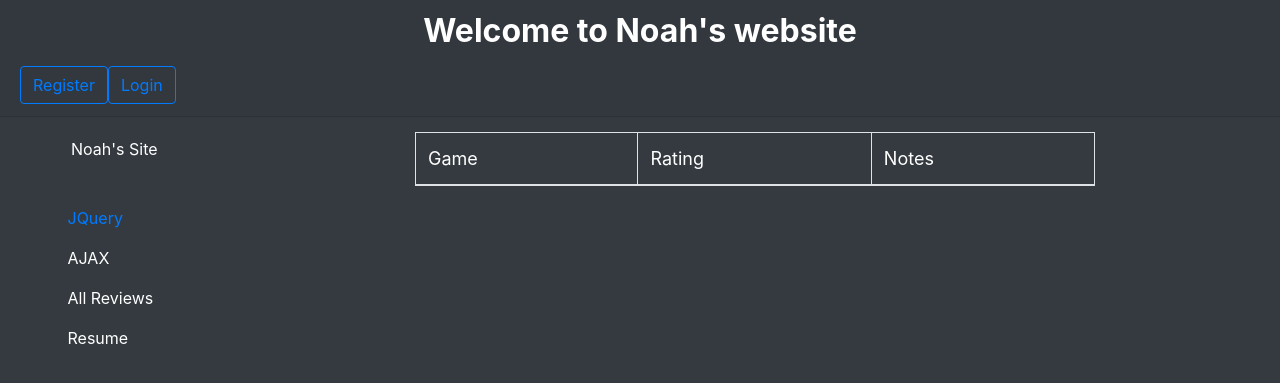
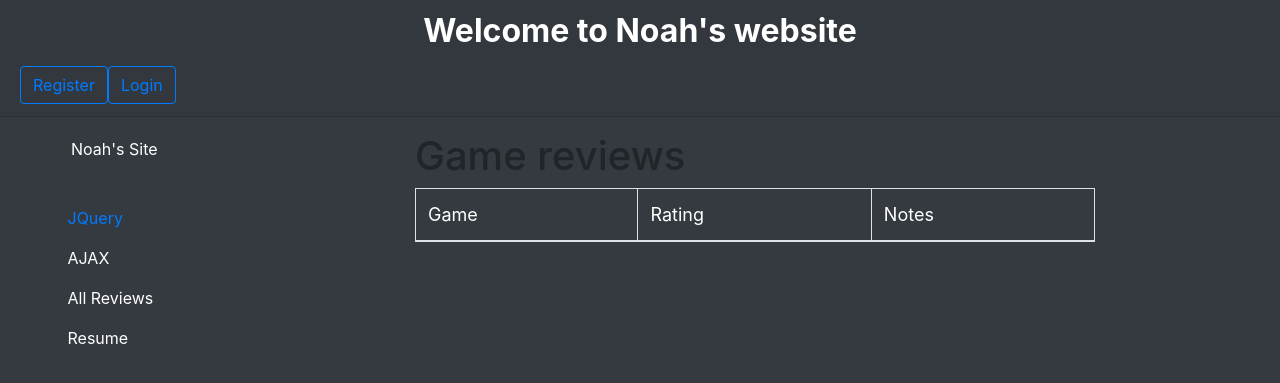
Before and after one commit to Badwolf202/Mywebsite, a PHP site: page / in a window 1280 px wide. Shown: the top 383 px of the page. Run offline with PHP 8.4, Linux system fonts and the light colour scheme; data that the repository does not hold is empty.

Commit message:
Really again :(

```diff
--- a/index.php
+++ b/index.php
@@ -84,6 +84,7 @@ session_start();
 
     </div>
     <article class="container-fluid" style="padding-left: 400px; padding-right: 200px; margin: 15px">
+        <h1>Game reviews</h1>
         <?php
         $mysqli = new mysqli("localhost", "noahb", "letmein", "testDB");
         $data = mysqli_query($mysqli, "SELECT * FROM `gameRev`;");
```
